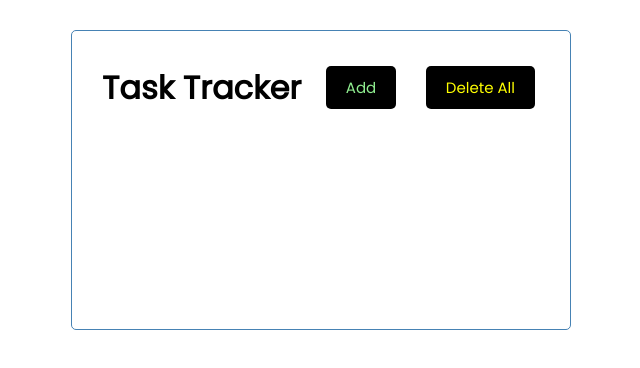
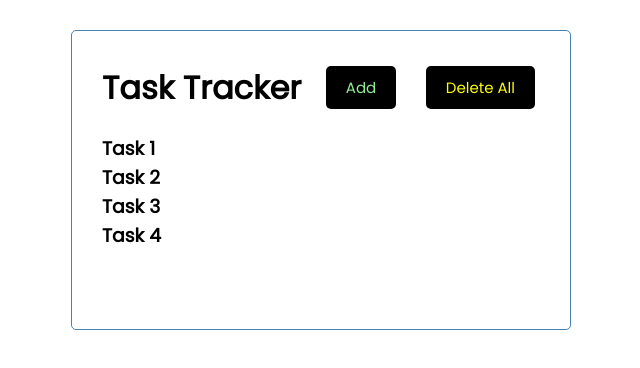
Before and after one commit to ritzy192/Task-Tracker-React-App, a React (Create React App) app: page / in a window 1280 px wide. Shown: the top 368 px of the page, without its empty margins (319-959 px from the left). Built offline with nearby package versions, Linux system fonts and the light colour scheme.

Commit message:
created task component and displayed tasks from hardcoded task list

```diff
--- a/src/App.js
+++ b/src/App.js
@@ -1,9 +1,11 @@
 import Header from "./components/Header";
+import Tasks from './components/Tasks'
 
 function App() {
   return (
     <div className='container'>
         <Header/>
+        <Tasks/>
     </div>
   );
 }
--- /dev/null
+++ b/src/components/Tasks.js
@@ -0,0 +1,36 @@
+const tasks = [{
+    id:'1',
+    title:'Task 1',
+    description: 'This is task 1',
+    completed: 'false'
+},
+{
+    id:'2',
+    title:'Task 2',
+    description: 'This is task 2',
+    completed: 'true'
+},
+{
+    id:'3',
+    title:'Task 3',
+    description: 'This is task 3',
+    completed: 'false'
+},
+{
+    id:'4',
+    title:'Task 4',
+    description: 'This is task 4',
+    completed: 'true'
+}]
+
+export const Tasks = () => {
+  return (
+      <>
+        {tasks.map((task)=>{
+            return <h3 key={task.id}>{task.title}</h3>
+        })}
+      </>
+  )
+}
+
+export default Tasks
```
